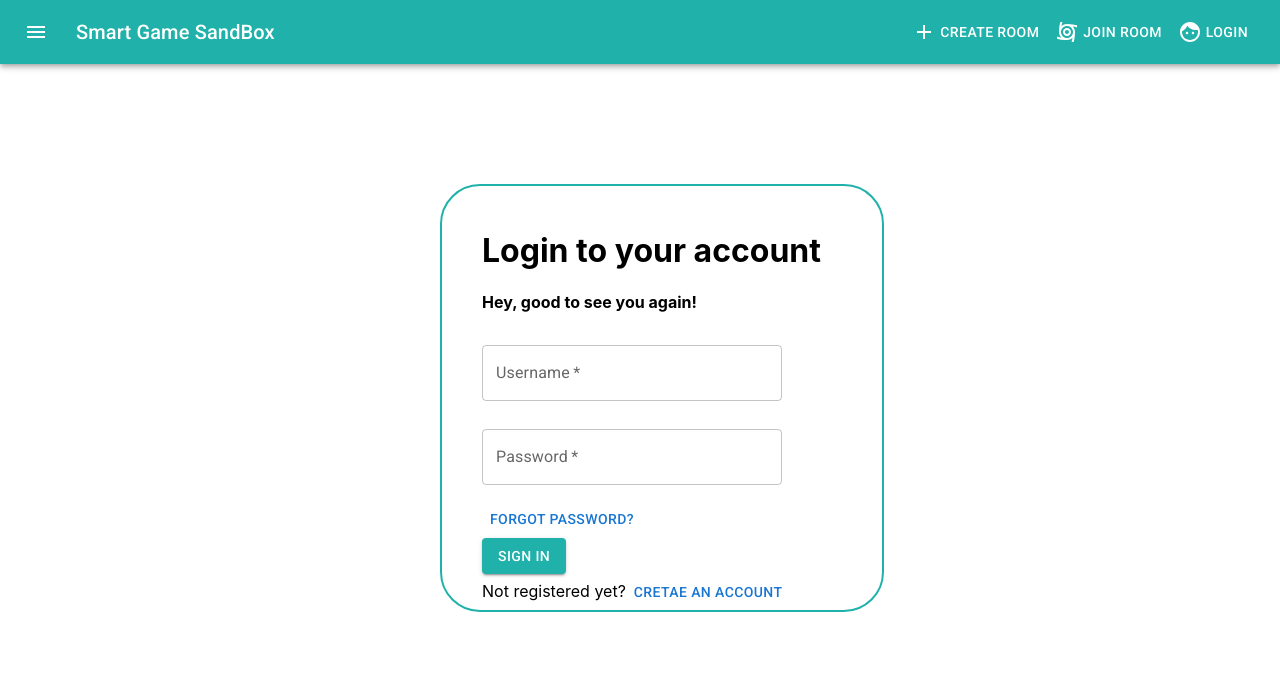
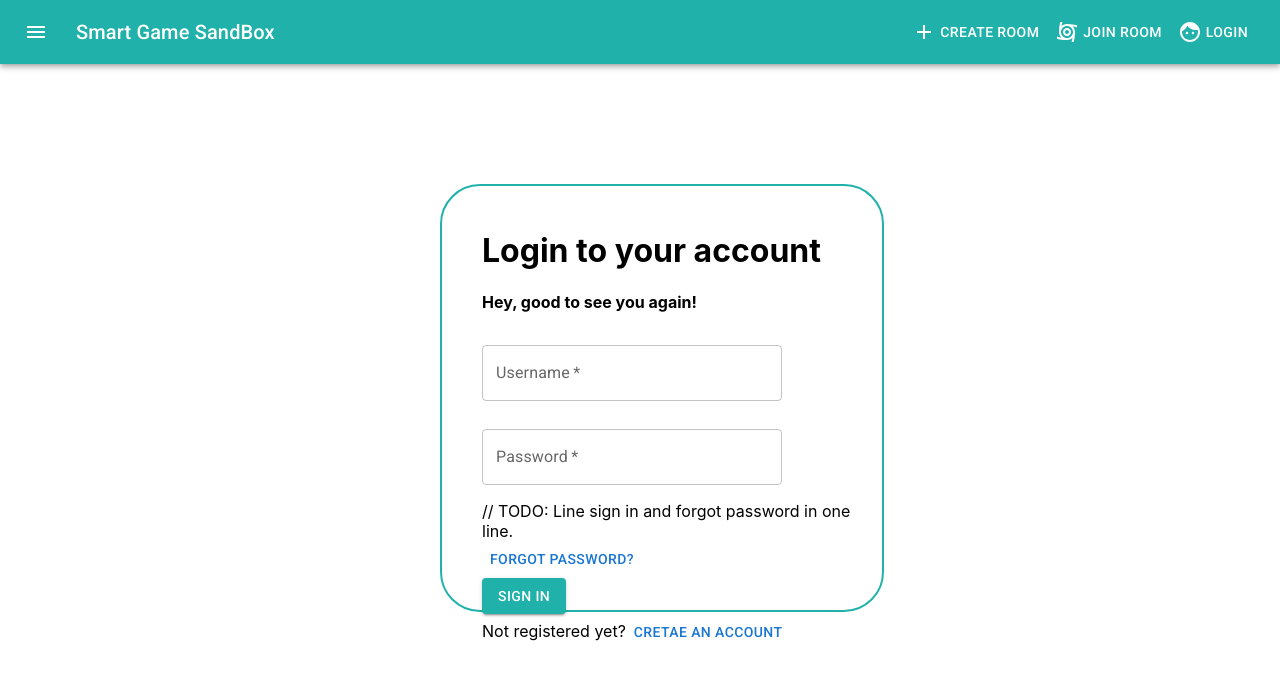
Before and after one commit to SmartGameSandbox/GameSandBox, a React (Create React App) app: page / in a window 1280 px wide. Shown: the top 680 px of the page. Built offline with nearby package versions, Linux system fonts and the light colour scheme; no server answers.

Commit message:
add missing change

```diff
--- a/src/components/loginComponent/loginComponent.jsx
+++ b/src/components/loginComponent/loginComponent.jsx
@@ -52,6 +52,7 @@ const LoginComponent = () => {
           />
         </div>
         <div sx={styles.forgotPasswordStyle}>
+          // TODO: Line sign in and forgot password in one line.
           <div>
             <Button sx={styles.forgotPasswordStyle}>Forgot password?</Button>
           </div>
```
